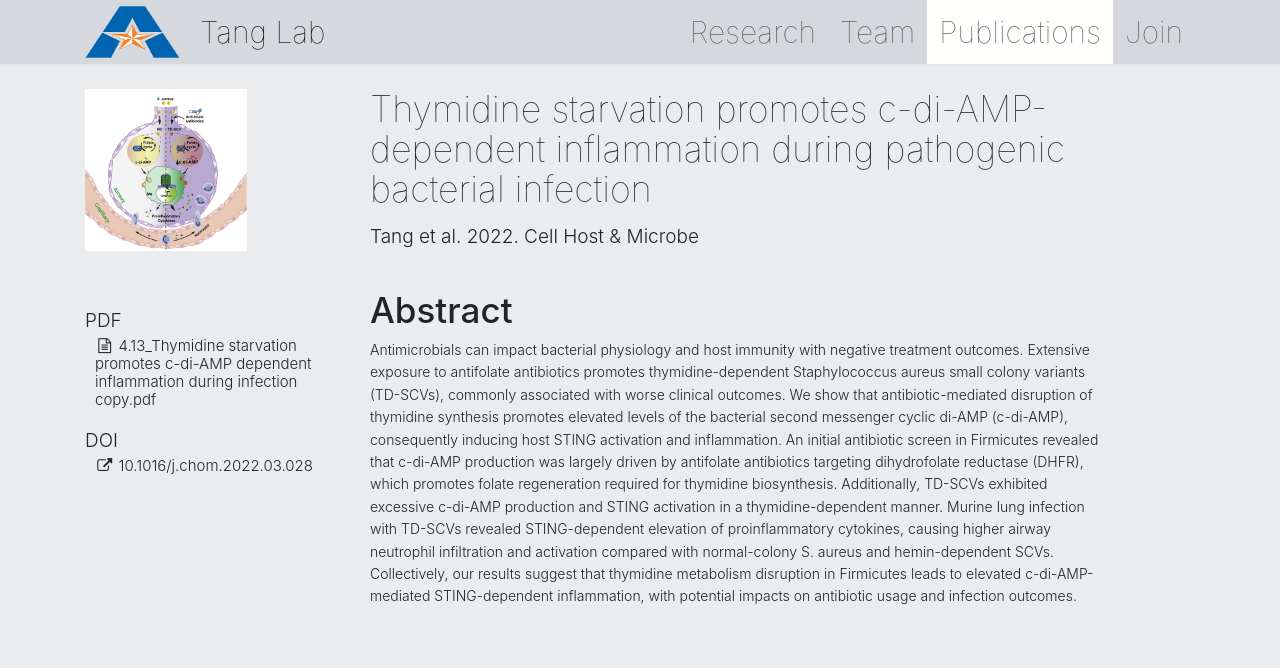
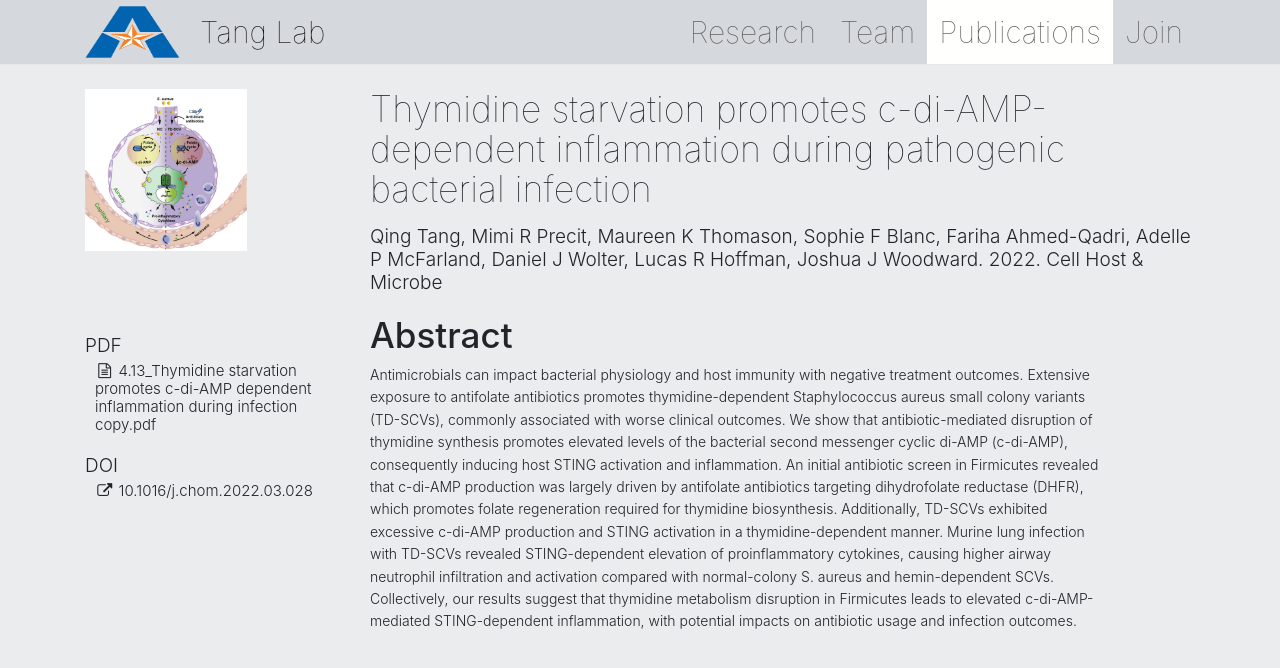
Before and after one commit to qingtanglab/qingtanglab.github.io, a Jekyll site: the page built from papers/_posts/2022-6-20-cell-host-microbe.md, in a window 1280 px wide. Shown: the top 668 px of the page. Built offline with Jekyll 4.4.1, drawn with Linux system fonts in a browser that asks for light colours.

Commit message:
Update 2022-6-20-cell-host-microbe.md

```diff
--- a/papers/_posts/2022-6-20-cell-host-microbe.md
+++ b/papers/_posts/2022-6-20-cell-host-microbe.md
@@ -2,7 +2,7 @@
 layout: paper
 title: Thymidine starvation promotes c-di-AMP-dependent inflammation during pathogenic bacterial infection
 image: /images/Thymidine_cell_host-Microbe.jpg
-authors: Tang et al.
+authors: Qing Tang, Mimi R Precit, Maureen K Thomason, Sophie F Blanc, Fariha Ahmed-Qadri, Adelle P McFarland, Daniel J Wolter, Lucas R Hoffman, Joshua J Woodward.
 year: 2022
 ref: Tang et al., Cell Host & Microbe, 2022
 journal: Cell Host & Microbe
```
